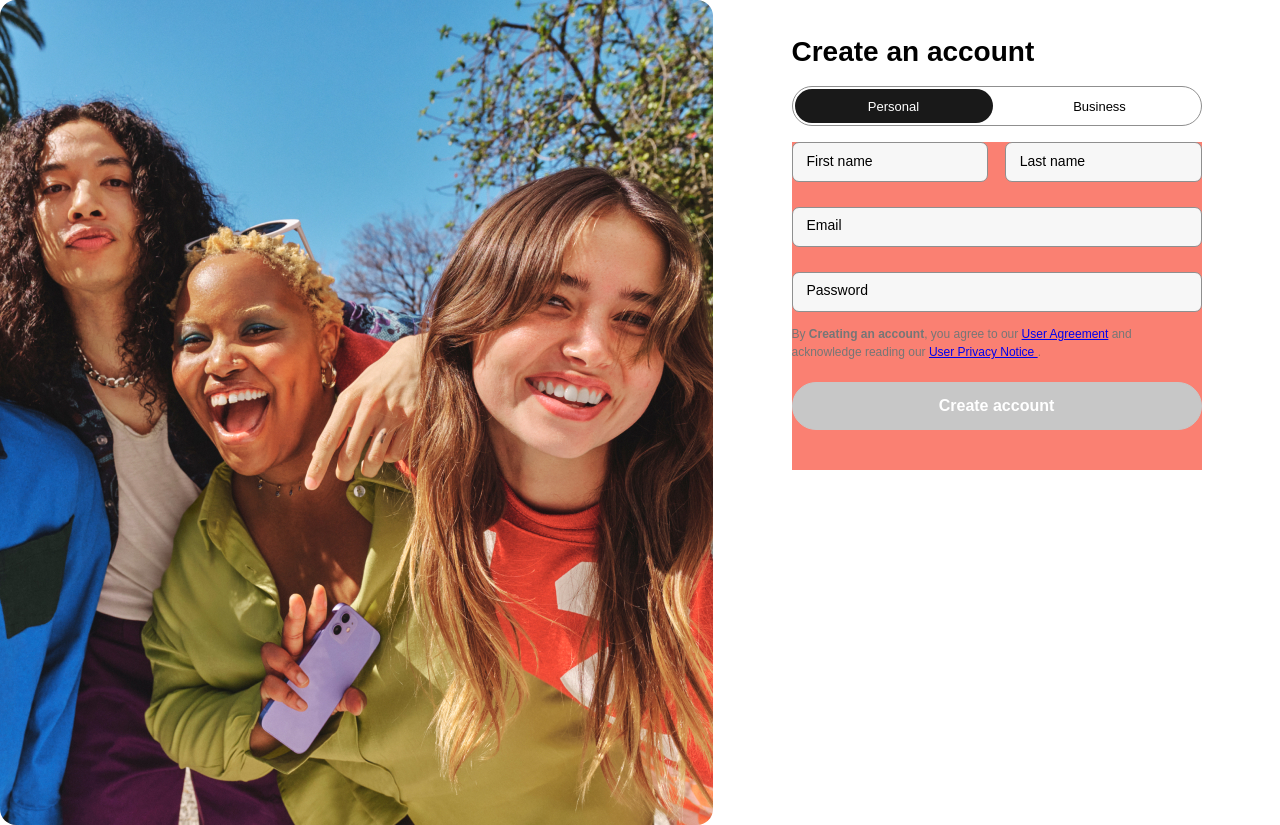
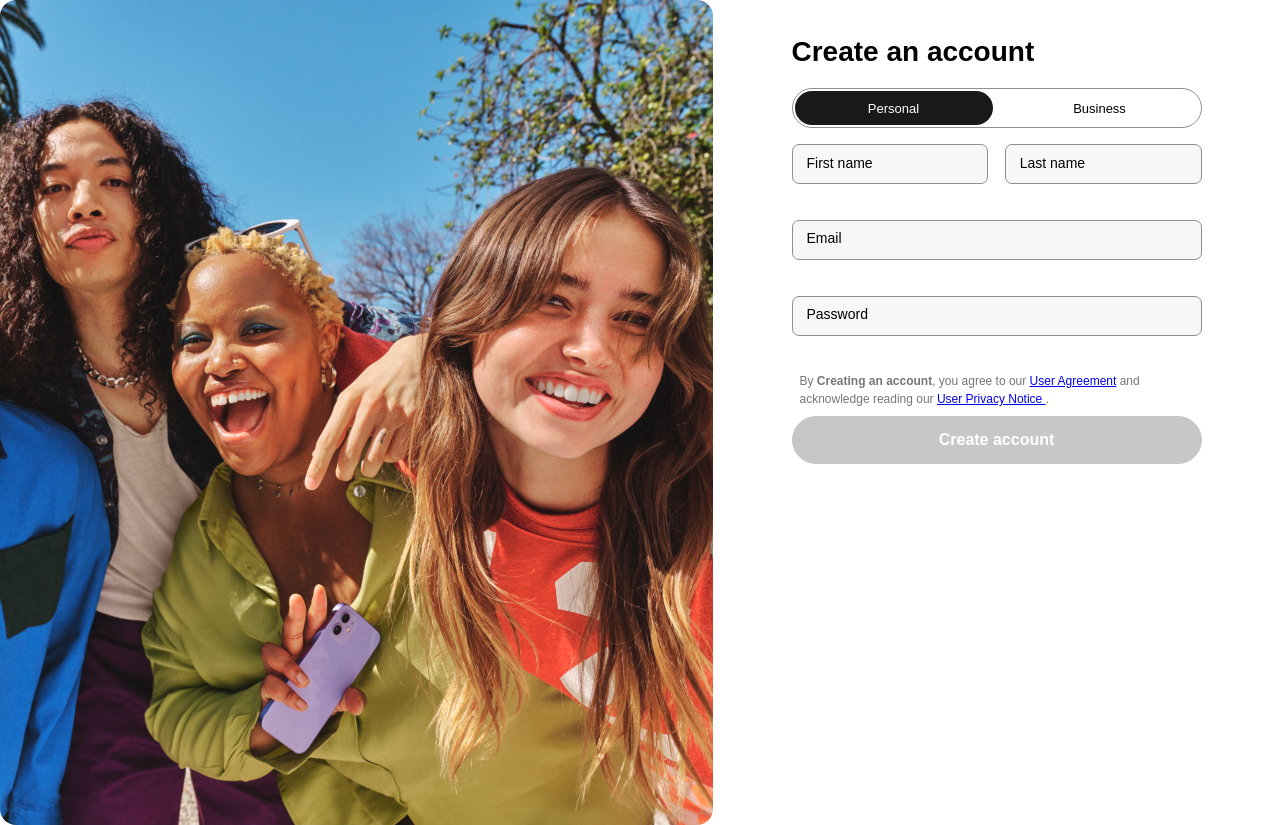
Before and after one commit to cybodt/login-form-ebay, a React (Vite) app: page /createaccount in a window 1280 px wide. Built offline with nearby package versions, Linux system fonts and the light colour scheme; a web font is replaced by a local one.

Commit message:
share code on github

```diff
--- a/src/components/CreateAccount.css
+++ b/src/components/CreateAccount.css
@@ -38,7 +38,7 @@
 
 .create-account__container>h1 {
   margin-top: 32px;
-  margin-bottom: 14px;
+  margin-bottom: 16px;
   line-height: 40px;
   font-size: 28px;
   font-family: Market-Sans, Market-Sans2, Arial, sans-serif;
--- a/src/components/PersonalFormInput.css
+++ b/src/components/PersonalFormInput.css
@@ -61,7 +61,9 @@
 
 .personal-form-input__error-messages {
   display: none;
-  height: 31px;
+  min-height: 20px;
+  padding-top: 6px;
+  margin-bottom: -6px;
   font-size: 12px;
   font-family: 'Market-Sans', 'Market-Sans2', Arial, Helvetica, sans-serif;
   color: #c9002c;
@@ -70,3 +72,8 @@
 input:invalid[data-unfocused='true']~.personal-form-input__error-messages {
   display: block;
 }
+
+input:invalid[data-unfocused='false']~.personal-form-input__error-messages {
+  display: block;
+  color: #333;
+}
--- a/src/components/PersonalFormInput.jsx
+++ b/src/components/PersonalFormInput.jsx
@@ -21,11 +21,24 @@ function PersonalFormInput(props) {
     containerClassName
   } = extraProps;
 
-  const handleFocus = (e) => {
+  const handleOnFocus = (e) => {
+    switch (true) {
+      case (e.target.name === 'password' && e.target.value.length === 0): {
+        setUnfocused(false);
+        setErrorMessage('At least 1 letter, a number or symbol, at least 8 characters.');
+        break;
+      }
+      default:
+        setErrorMessage('');
+    }
+  };
+
+  const handleOnBlur = (e) => {
     setUnfocused(true);
     switch (e.target.name) {
       case 'firstname': {
         setErrorMessage('Please enter your first name');
+        console.log(unfocused);
         break;
       }
       case 'lastname': {
@@ -35,22 +48,43 @@ function PersonalFormInput(props) {
       case 'email': {
         // convert regex string(pattern) to regex object(patternX)
         const patternX = new RegExp(pattern);
-        console.log(/^([A-Za-z0-9_\-.+])+@([A-Za-z0-9_\-.])+\.([A-Za-z]{2,})$/.test(e.target.value));
         if (e.target.value.length > 0 && e.target.value.length < 6) {
           setErrorMessage('Email address should be at least 6 characters.');
         }
-        // else if (e.target.value.length >= 6 && !(/{e.target.value}/.test(e.target.value))) {
         else if (e.target.value.length >= 6 && !(patternX.test(e.target.value))) {
           setErrorMessage('Email address is invalid. Please enter a valid email address.');
-          console.log(typeof e.target.value);
-          console.log(typeof patternX);
-          console.log(patternX.test(e.target.value));
         }
         else {
           setErrorMessage('Please enter your email address.');
         }
         break;
       }
+      // case 'password': {
+      //   // const patternX = new RegExp(pattern);
+      //   // if (e.target.value.length > 0 && e.target.value.length < 8) {
+      //   //   setErrorMessage('At least 1 letter, a number or symbol, at least 8 characters.');
+      //   // }
+      //   // else if (e.target.value.length >= 8 && (/[a-zA-Z]/.test(e.target.value))) {
+      //   //   setErrorMessage('')
+      //   // }
+      //   console.log(/^(?=.*?[a-zA-Z])(?=.*?[0-9#?!@$%^&*\\-]).{8,}$/.test(e.target.value));
+      //   switch (true) {
+      //     case (e.target.value.length > 0 && e.target.value.length < 8): {
+      //       // setErrorMessage('At least 1 letter, a number or symbol, at least 8 characters.');
+      //       // if (/[a-zA-Z]/.test(e.target.value) && !(/[0-9]/.test(e.target.value) || (/[#?!@$%^&*-]/.test(e.target.value))))
+      //       console.log('test switch');
+      //       if (!/^(?=.*?[a-zA-Z])(?=.*?[0-9#?!@$%^&*\\-]).{8,}$/.test(e.target.value)) {
+      //         console.log(/^(?=.*?[a-zA-Z])(?=.*?[0-9#?!@$%^&*\\-]).{8,}$/.test(e.target.value));
+
+      //         setErrorMessage('1At least 1 letter, a number or symbol, at least 8 characters.');
+      //       }
+      //       break;
+      //     }
+      //     default:
+      //       setErrorMessage(e.target.value.length);
+      //   }
+      //   break;
+      // }
       default:
         setErrorMessage('');
     }
@@ -69,12 +103,11 @@ function PersonalFormInput(props) {
         pattern={pattern}
         required={required}
         onChange={onChange}
-        onBlur={handleFocus}
+        onBlur={handleOnBlur}
+        onFocus={e => name === 'password' && handleOnFocus(e)}
         data-unfocused={unfocused}
       />
-      <span
-        className='personal-form-input__error-messages'
-      >
+      <span className='personal-form-input__error-messages'>
         {errorMessage}
       </span>
     </div>
--- a/src/components/SignUpPersonal.css
+++ b/src/components/SignUpPersonal.css
@@ -11,10 +11,10 @@
   display: grid;
   grid-template-columns: 48% 48%;
   grid-template-rows: auto;
-  row-gap: 25px;
+  row-gap: 16px;
   align-content: start;
   justify-content: space-between;
-  background-color: salmon;
+  /* background-color: salmon; */
 }
 
 /* .sign-up-personal__first-and-last-name-errors {
@@ -65,8 +65,8 @@
 
 .sign-up-personal__agreement-and-notice {
   grid-column: 1 / span 2;
-  margin: -20px 0 -20px;
-  padding: 8px 0;
+  margin: 0 0 -16px;
+  padding: 0 8px;
   font-size: 12px;
   line-height: 1.5;
   color: #767676;
--- a/src/components/SignUpPersonal.jsx
+++ b/src/components/SignUpPersonal.jsx
@@ -48,12 +48,13 @@ function SignUpPersonal() {
     {
       id: 'password',
       className: 'sign-up-personal__input-password',
-      type: 'password',
+      // type: 'password',
+      type: 'text',
       name: 'password',
       maxlength: 64,
       label: 'Password',
-      // Minimum eight characters, at least one letter, one number and one special character
-      pattern: '"^(?=.*[A-Za-z])(?=.*d)(?=.*[@$!%*#?&])[A-Za-zd@$!%*#?&]{8,}$"',
+      // Minimum eight characters with at least one letter and one number or special character
+      pattern: '^(?=.*?[a-zA-Z])(?=.*?[0-9#?!@$%^&*\\-]).{8,}$',
       required: true,
       containerClassName: 'sign-up-personal__password'
     }
@@ -103,7 +104,7 @@ export default SignUpPersonal;
 {/* <div className='sign-up-personal__vertical-delimiter-container'>
         <div className='sign-up-personal__vertical-line' />
         <div className='sign-up-personal__horizontal-text'>or</div>
-      </div> */}
+</div> */}
 {/* <div className='sign-up-personal__social-buttons'>
         <button
           type='button'
@@ -138,4 +139,4 @@ export default SignUpPersonal;
           />
           <span>Continue with Apple</span>
         </button>
-      </div> */}
+</div> */}
```
